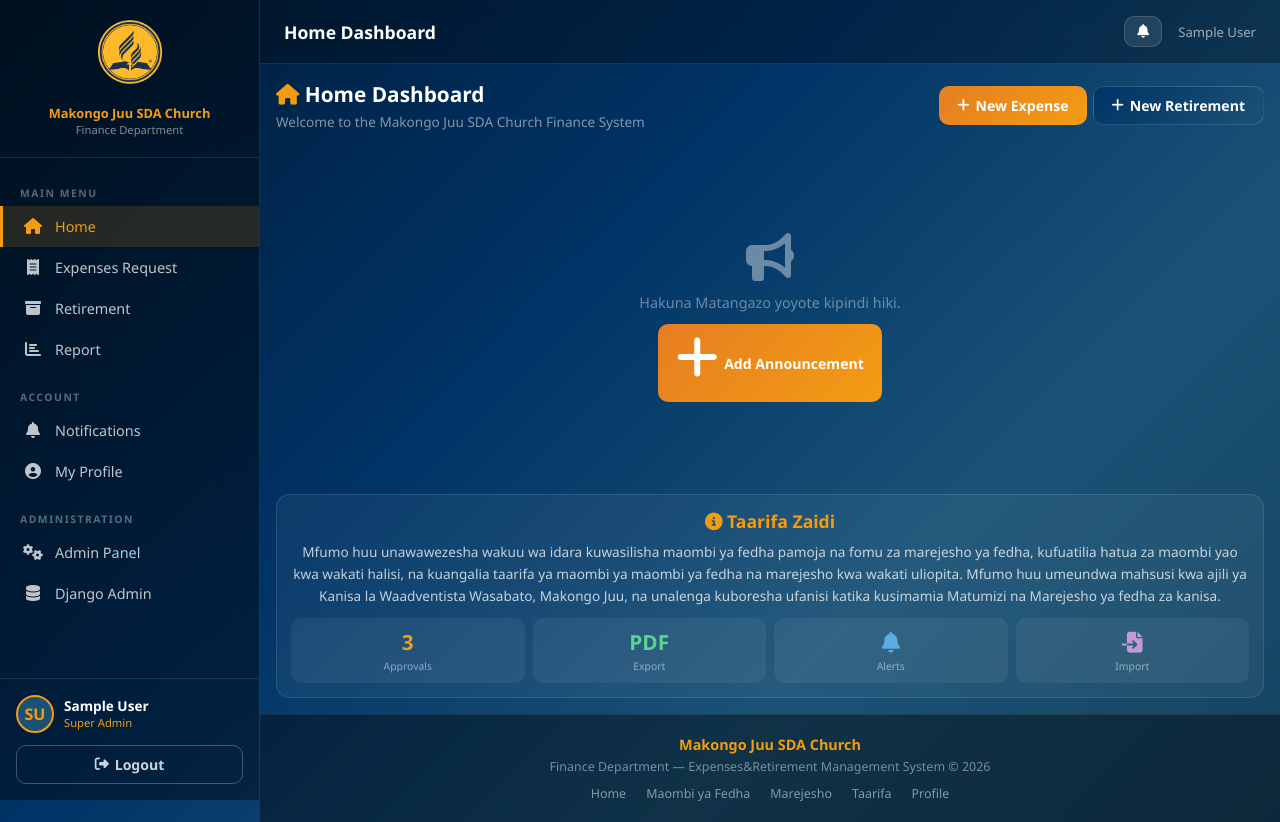
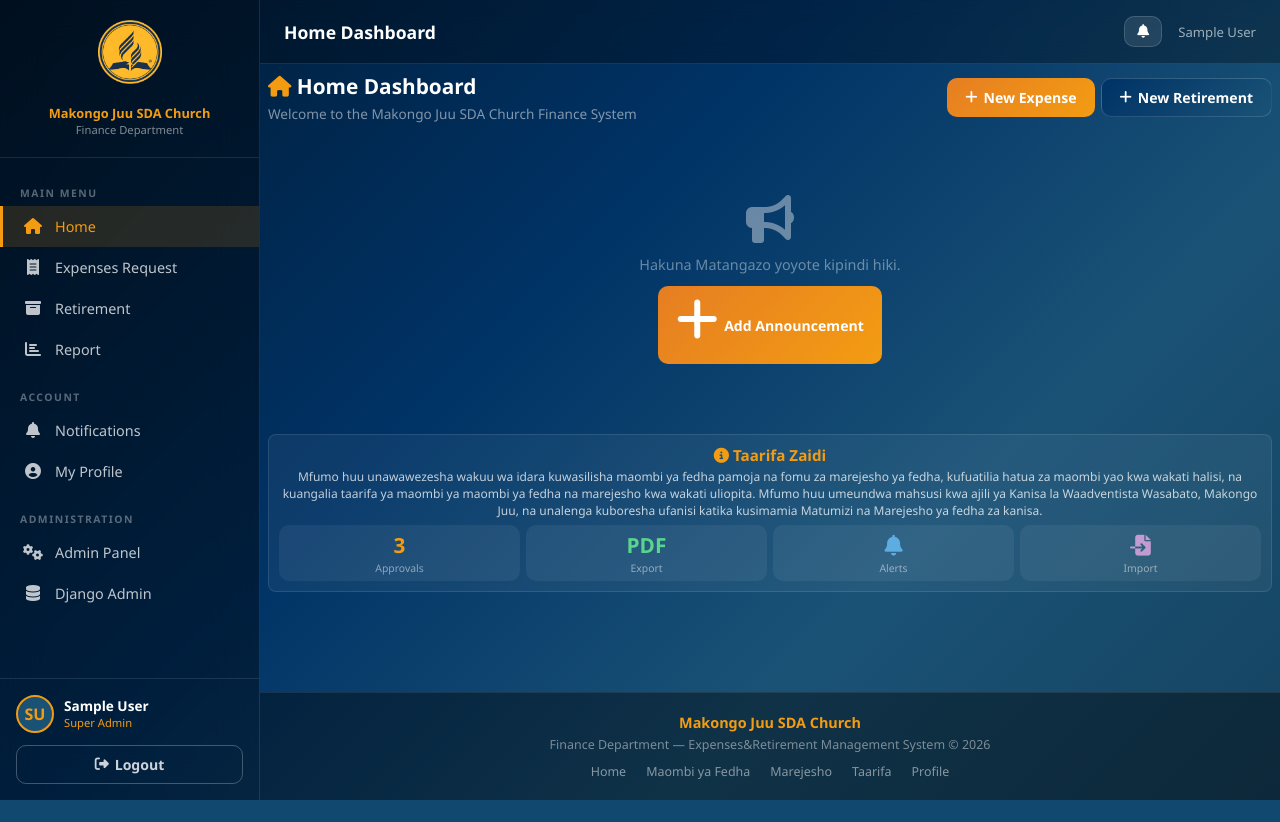
Before and after one commit to thomasgodfrey448-netizen/matumizi, a Django app: page / in a window 1280 px wide. After the commit the page ends 800 px from the top, so only its background shows below. Run offline with Django 5.2, Linux system fonts and the light colour scheme; the visitor is signed in with stand-in values (Sample User, id 1); data that the repository does not hold is empty.

Commit message:
Further aggressive spacing reduction in home template for single-screen fit

```diff
--- a/matoleo_system/static/css/main.css
+++ b/matoleo_system/static/css/main.css
@@ -409,8 +409,9 @@ body {
 /* ---- PAGE CONTENT ---- */
 .page-content {
   flex: 1;
-  padding: 16px;
+  padding: 8px;
   overflow-x: hidden;
+  overflow-y: hidden;
   width: 100%;
   max-width: none;
   box-sizing: border-box;
@@ -439,45 +440,116 @@ body {
   .home-dashboard {
     display: flex;
     flex-direction: column;
-    gap: 14px;
+    gap: 8px;
     width: 100%;
     max-width: none;
     margin: 0;
   }
 
   .home-dashboard .home-header-row {
-    gap: 12px;
+    gap: 8px;
     align-items: flex-start;
+    margin-bottom: 0;
   }
 
   .home-dashboard .row {
-    gap: 12px;
+    gap: 8px;
+    margin-bottom: 0;
   }
 
   .home-dashboard .announcement-ticker {
-    padding: 10px 12px;
-    border-radius: 12px;
+    padding: 6px 8px;
+    border-radius: 8px;
     background: rgba(255,255,255,0.06);
     border: 1px solid rgba(255,255,255,0.1);
     margin-bottom: 0;
+    font-size: 0.75rem;
   }
 
   .home-dashboard .about-section {
-    padding: 14px;
+    padding: 10px;
     margin-bottom: 0;
+    border-radius: 8px;
+  }
+
+  .home-dashboard .about-section h3 {
+    font-size: 0.95rem;
+    margin-bottom: 4px;
+  }
+
+  .home-dashboard .about-section p {
+    font-size: 0.75rem;
+    line-height: 1.4;
+    margin: 0;
   }
 
   .home-dashboard .stat-card {
-    min-height: 100px;
-    padding: 14px;
-  }
-
-  .home-dashboard .stat-card .stat-value {
-    font-size: 1.5rem;
+    min-height: 75px;
+    padding: 10px;
+    gap: 10px;
+  }
+
+  .home-dashboard .stat-icon {
+    width: 40px;
+    height: 40px;
+    font-size: 1.2rem;
+  }
+
+  .home-dashboard .stat-info .stat-value {
+    font-size: 1.3rem;
+  }
+
+  .home-dashboard .stat-info .stat-label {
+    font-size: 0.7rem;
   }
 
   .home-dashboard .card {
-    margin-bottom: 10px;
+    margin-bottom: 6px;
+  }
+
+  .home-dashboard .card-header {
+    padding: 8px 10px;
+  }
+
+  .home-dashboard .card-header h5 {
+    font-size: 0.9rem;
+  }
+
+  .home-dashboard .card-body {
+    padding: 8px;
+  }
+
+  .home-dashboard .announcement-grid {
+    grid-template-columns: repeat(auto-fit, minmax(150px, 1fr));
+    gap: 8px;
+  }
+
+  .home-dashboard .announcement-card {
+    max-height: 150px;
+  }
+
+  .home-dashboard .announcement-card img {
+    height: 60px;
+  }
+
+  .home-dashboard .announcement-body {
+    padding: 6px;
+  }
+
+  .home-dashboard .announcement-title {
+    font-size: 0.75rem;
+  }
+
+  .home-dashboard .announcement-text {
+    font-size: 0.65rem;
+    display: -webkit-box;
+    -webkit-line-clamp: 2;
+    -webkit-box-orient: vertical;
+    overflow: hidden;
+  }
+
+  .home-dashboard .announcement-date {
+    font-size: 0.6rem;
   }
   border: 1px solid rgba(255,255,255,0.12);
   border-radius: 12px;
--- a/matoleo_system/templates/core/home.html
+++ b/matoleo_system/templates/core/home.html
@@ -8,7 +8,7 @@
 
 <div class="home-dashboard">
   <!-- HEADER ROW -->
-  <div class="home-header-row" style="display:flex; align-items:center; justify-content:space-between; margin-bottom:20px; flex-wrap:wrap; gap:12px;">
+  <div class="home-header-row" style="display:flex; align-items:center; justify-content:space-between; margin-bottom:8px; flex-wrap:wrap; gap:8px;">
   <div>
     <h2 style="font-size:1.3rem; font-weight:800; color:var(--white); margin:0;">
       <i class="fas fa-home" style="color:var(--accent);"></i> Home Dashboard
@@ -48,7 +48,7 @@
 
 <!-- QUICK STATS -->
 {% if not is_approver and not is_treasurer and not is_admin %}
-<div class="row" style="margin-bottom:20px;">
+<div class="row" style="margin-bottom:8px;">
   <div class="col">
     <div class="stat-card">
       <div class="stat-icon blue"><i class="fas fa-wallet"></i></div>
@@ -159,22 +159,22 @@
     kufuatilia hatua za maombi yao kwa wakati halisi, na kuangalia taarifa ya maombi ya maombi ya fedha na marejesho kwa wakati uliopita.
     Mfumo huu umeundwa mahsusi kwa ajili ya Kanisa la Waadventista Wasabato, Makongo Juu, na unalenga kuboresha ufanisi katika kusimamia Matumizi na Marejesho ya fedha za kanisa.
   </p>
-  <div style="display: grid; grid-template-columns: repeat(4, minmax(60px, 1fr)); gap: 8px; margin-top:12px; max-width: 100%;">
-    <div style="text-align:center; padding:10px; background:rgba(255,255,255,0.06); border-radius:10px; overflow: hidden;">
+  <div style="display: grid; grid-template-columns: repeat(4, minmax(60px, 1fr)); gap: 6px; margin-top:6px; max-width: 100%;">
+    <div style="text-align:center; padding:6px; background:rgba(255,255,255,0.06); border-radius:10px; overflow: hidden;">
       <div style="font-size:1.3rem; color:var(--accent); font-weight:800;">3</div>
-      <div style="font-size:0.65rem; color:rgba(255,255,255,0.5); margin-top:3px; word-break: break-word;">Approvals</div>
+      <div style="font-size:0.65rem; color:rgba(255,255,255,0.5); margin-top:2px; word-break: break-word;">Approvals</div>
     </div>
-    <div style="text-align:center; padding:10px; background:rgba(255,255,255,0.06); border-radius:10px; overflow: hidden;">
+    <div style="text-align:center; padding:6px; background:rgba(255,255,255,0.06); border-radius:10px; overflow: hidden;">
       <div style="font-size:1.3rem; color:#58d68d; font-weight:800;">PDF</div>
-      <div style="font-size:0.65rem; color:rgba(255,255,255,0.5); margin-top:3px; word-break: break-word;">Export</div>
+      <div style="font-size:0.65rem; color:rgba(255,255,255,0.5); margin-top:2px; word-break: break-word;">Export</div>
     </div>
-    <div style="text-align:center; padding:10px; background:rgba(255,255,255,0.06); border-radius:10px; overflow: hidden;">
+    <div style="text-align:center; padding:6px; background:rgba(255,255,255,0.06); border-radius:10px; overflow: hidden;">
       <div style="font-size:1.3rem; color:#5dade2; font-weight:800;"><i class="fas fa-bell" style="display: inline-block;"></i></div>
-      <div style="font-size:0.65rem; color:rgba(255,255,255,0.5); margin-top:3px; word-break: break-word;">Alerts</div>
+      <div style="font-size:0.65rem; color:rgba(255,255,255,0.5); margin-top:2px; word-break: break-word;">Alerts</div>
     </div>
-    <div style="text-align:center; padding:10px; background:rgba(255,255,255,0.06); border-radius:10px; overflow: hidden;">
+    <div style="text-align:center; padding:6px; background:rgba(255,255,255,0.06); border-radius:10px; overflow: hidden;">
       <div style="font-size:1.3rem; color:#c39bd3; font-weight:800;"><i class="fas fa-file-import" style="display: inline-block;"></i></div>
-      <div style="font-size:0.65rem; color:rgba(255,255,255,0.5); margin-top:3px; word-break: break-word;">Import</div>
+      <div style="font-size:0.65rem; color:rgba(255,255,255,0.5); margin-top:2px; word-break: break-word;">Import</div>
     </div>
   </div>
 </div>
```
